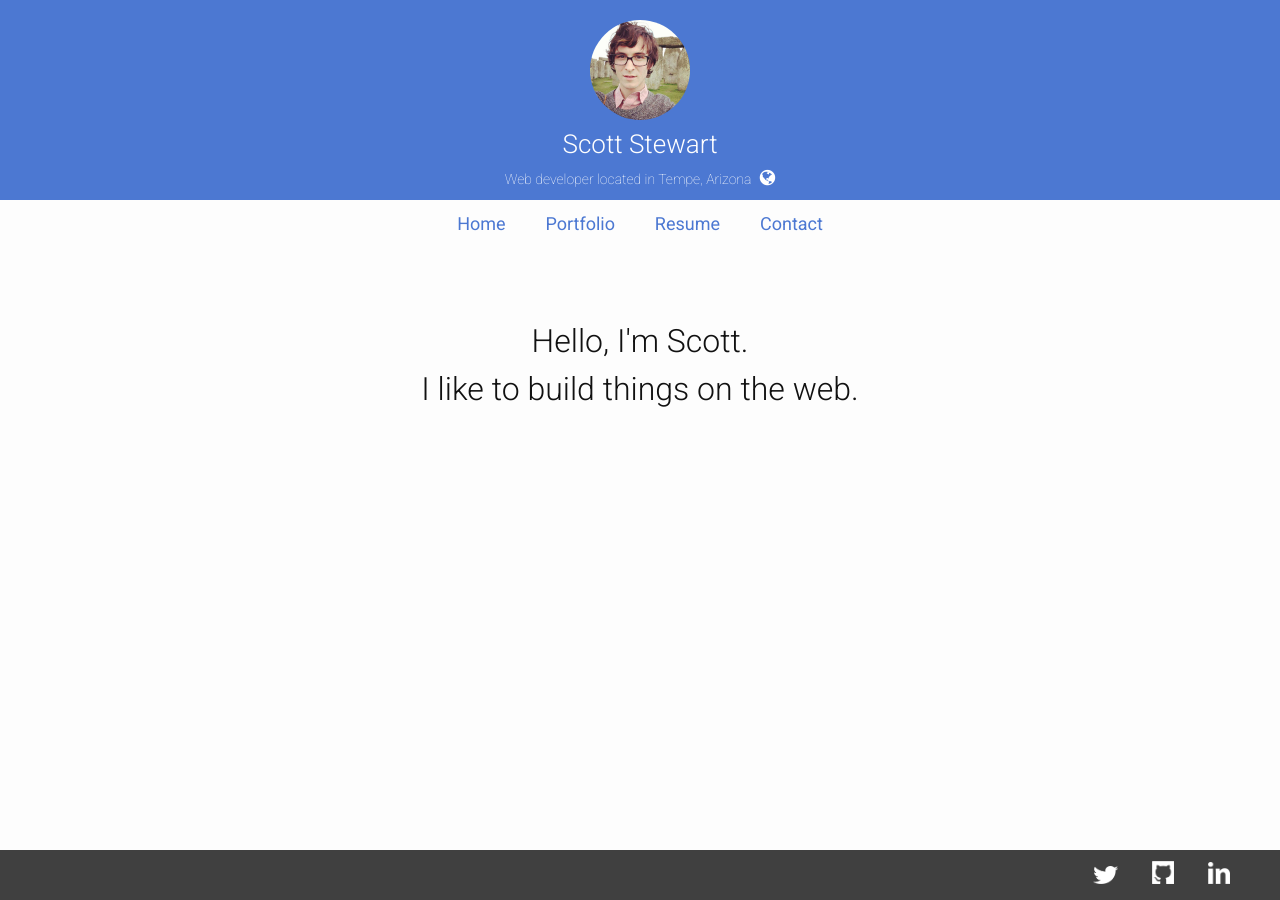
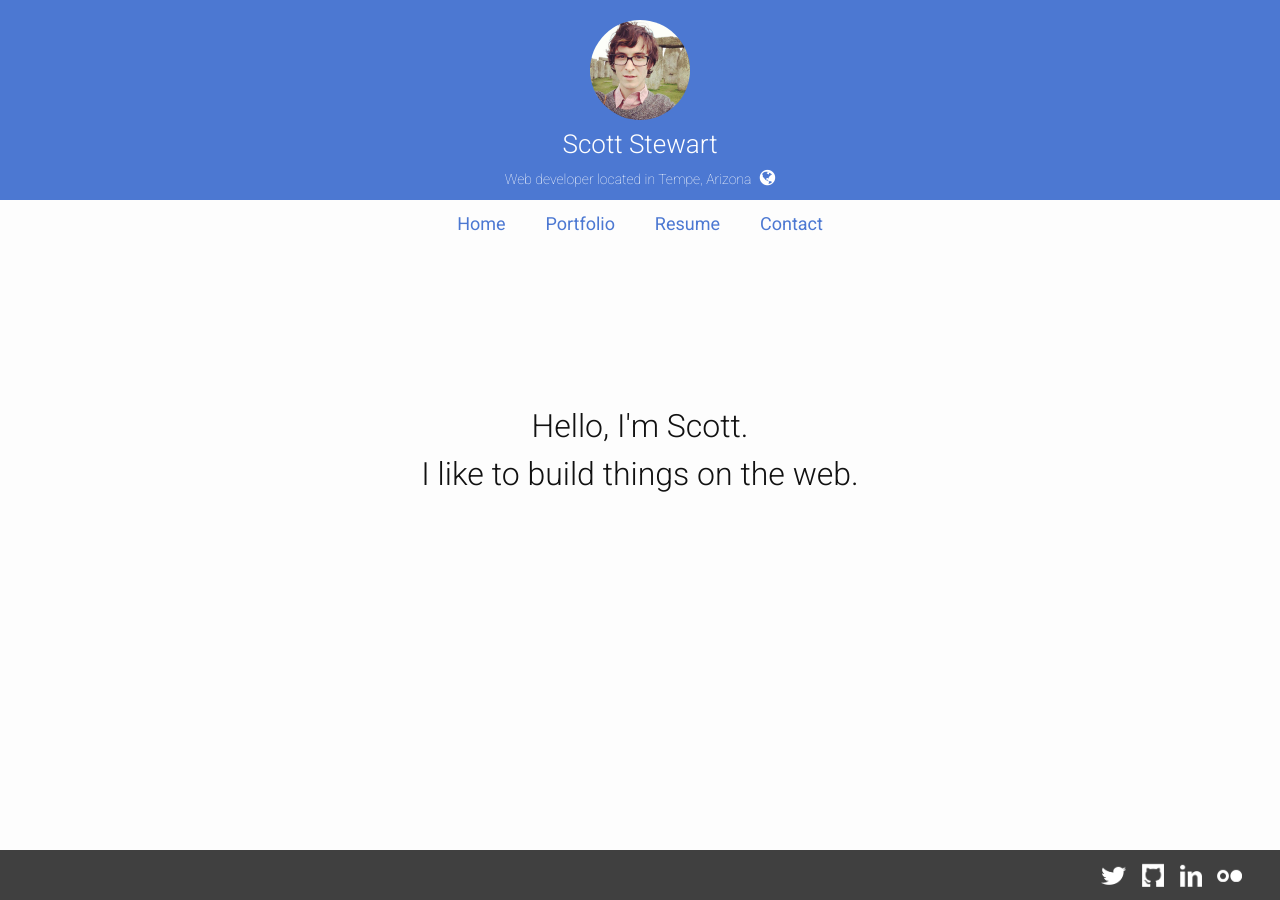
Before and after one commit to scottianstewart/scottstewart.co, a Jekyll site: the page built from index.html, in a window 1280 px wide. Built offline with Jekyll 4.4.1, drawn with Linux system fonts in a browser that asks for light colours; nearby versions of some CDN libraries.

Commit message:
added flickr link/icon

```diff
--- a/_includes/footer.html
+++ b/_includes/footer.html
@@ -3,12 +3,17 @@
 
   <div class="social">
 
-      <a href="http://www.twitter.com/sirscottstewart" target="_blank"><img src="../assets/img/twitter.png" height="18" width="25" id="twitter"></a>
+      <a href="http://www.twitter.com/sirscottstewart" target="_blank"><img src="../assets/img/twitter.png" height="18" width="25" class="icon"></a>
 
-      <a href="https://github.com/scottianstewart" target="_blank"><img src="../assets/img/github.png" height="23" width="22" id="github"></a>
 
-      <a href="https://www.linkedin.com/profile/view?id=AAMAABWM1aUB8abxeUVNNmgFQjQqDfgbY-MuyPY&trk=hp-identity-photo" target="_blank"><img src="../assets/img/linkedin.png" height="22" width="22" id="linkedin"></a>
+      <a href="https://github.com/scottianstewart" target="_blank"><img src="../assets/img/github.png" height="23" width="22" class="icon"></a>
+
+      <a href="https://www.linkedin.com/profile/view?id=AAMAABWM1aUB8abxeUVNNmgFQjQqDfgbY-MuyPY&trk=hp-identity-photo" target="_blank"><img src="../assets/img/linkedin.png" height="22" width="22" class="icon"></a>
+
+      <a href="https://www.flickr.com/photos/136214342@N07/" target="_blank"><img src="../assets/img/flickr.png" height="12" width="25" class="icon"></a>
+
     </div>
+
 
 </footer>
 	<script src="../js/script.js"></script>
--- a/_sass/_style.scss
+++ b/_sass/_style.scss
@@ -78,9 +78,16 @@ nav {
 	margin: auto;
 	max-width: 600px;
 	h1 {
-		margin-top: 80px;
+		display: none;
 		text-align: center;
-		display: none;
+		position: absolute;
+		top: 50%;
+		left: 50%;
+		margin-right: -50%;
+		-webkit-transform: translate(-50%, -50%);
+		    -ms-transform: translate(-50%, -50%);
+		        transform: translate(-50%, -50%);
+
 
 		@media (max-width: 568px) {
 			font-size: 20px;
@@ -291,16 +298,18 @@ nav {
 	}
 
 	.social {
-		text-align: right;
-		margin-top: 10px;
-		margin-right: 50px;
-		#twitter {
-			margin: 5px 30px 0 0;
+		margin: 0;
+		position: absolute;
+		top: 50%;
+		right: 2%;
+		-webkit-transform: translate(0, -50%);
+		    -ms-transform: translate(0, -50%);
+		        transform: translate(0, -50%);
+
+		.icon {
+			margin-right: 12px;
 		}
 
-		#github {
-			margin: 0 30px 0 0;
-		}
 
 		@media (max-width: 480px) {
 			text-align: center;
```
Also changed, not shown: assets/img/flickr.png (added), 3 other files.
